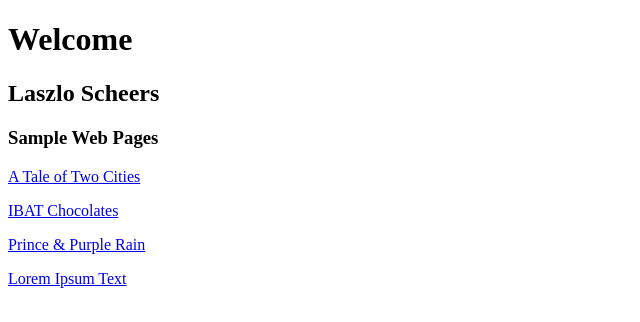
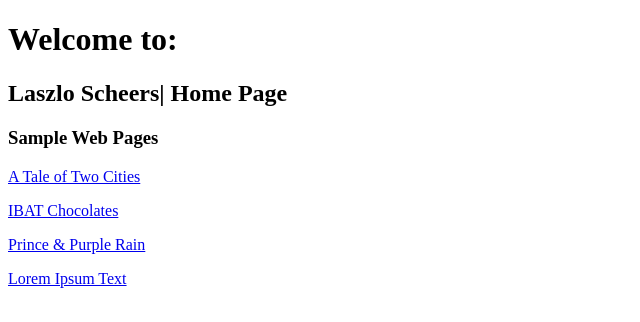
Before and after one commit to laszloscheers/laszloscheers.github.io, a plain HTML site: page index.html in a window 1280 px wide. Shown: the whole page, without its empty margins (0-640 px from the left). Drawn offline with Linux system fonts and the light colour scheme.

Commit message:
Add files via upload

```diff
--- a/index.html
+++ b/index.html
@@ -11,8 +11,11 @@
 
 <body>
 
-    <h1>Welcome</h1>
-    <h2>Laszlo Scheers</h2>
+    <h1>Welcome to:</h1>
+    <h2>Laszlo Scheers| Home Page
+
+
+    </h2>
 
     <h3>Sample Web Pages</h3>
 
```
